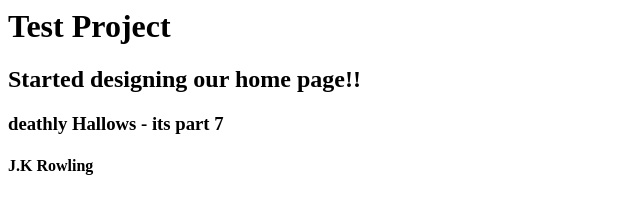
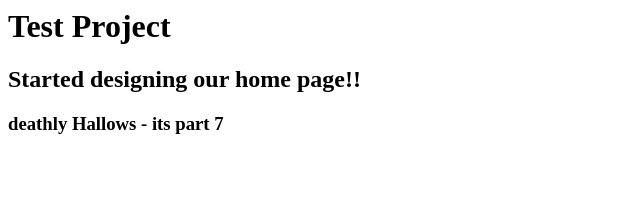
Before and after one commit to msandeep273/Test, a plain HTML site: page index.html in a window 1280 px wide. Shown: the whole page, without its empty margins (0-640 px from the left). Drawn offline with Linux system fonts and the light colour scheme.

Commit message:
Revert "H4 Added"
This reverts commit bf3069e1bd5b7be00d1262a36eb8c1925def7cff.

```diff
--- a/index.html
+++ b/index.html
@@ -2,5 +2,4 @@
 	<h1>Test Project</h1>
 	<h2>Started designing our home page!!</h2>
 	<h3>deathly Hallows - its part 7</h3>
-	<h4>J.K Rowling</h4>
 </html>
```
